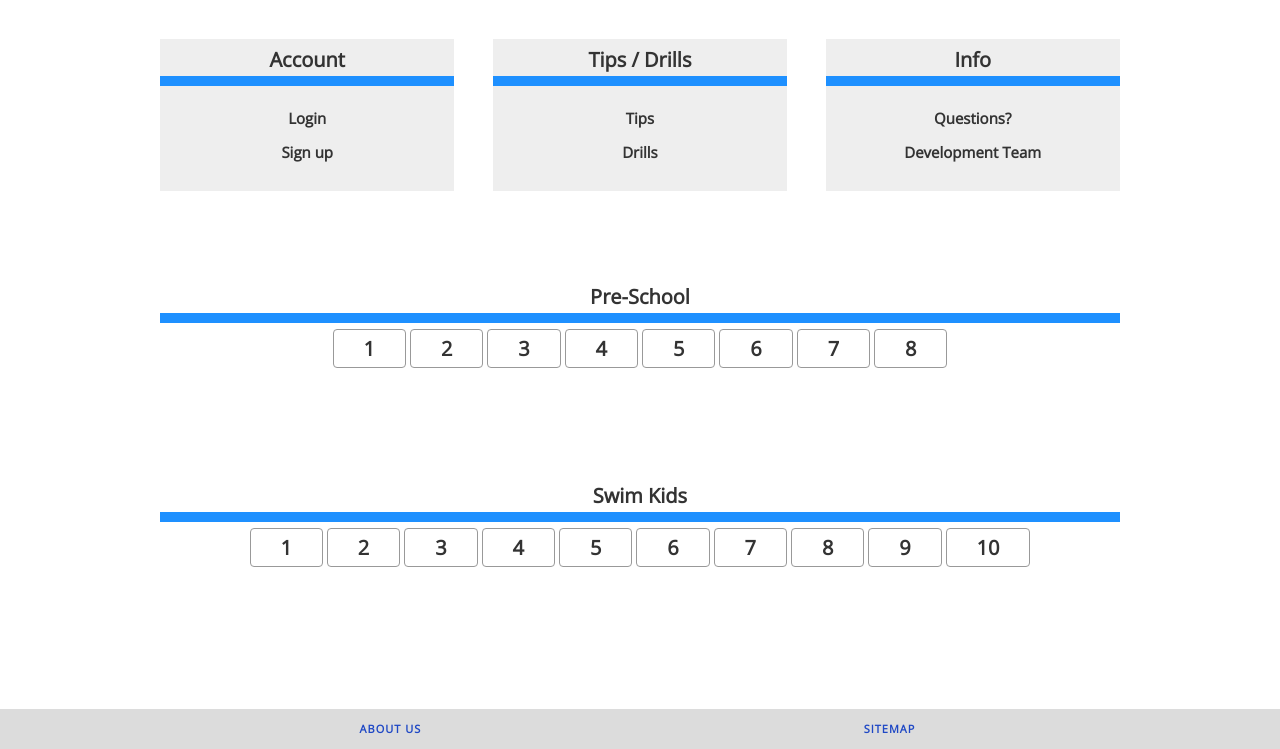
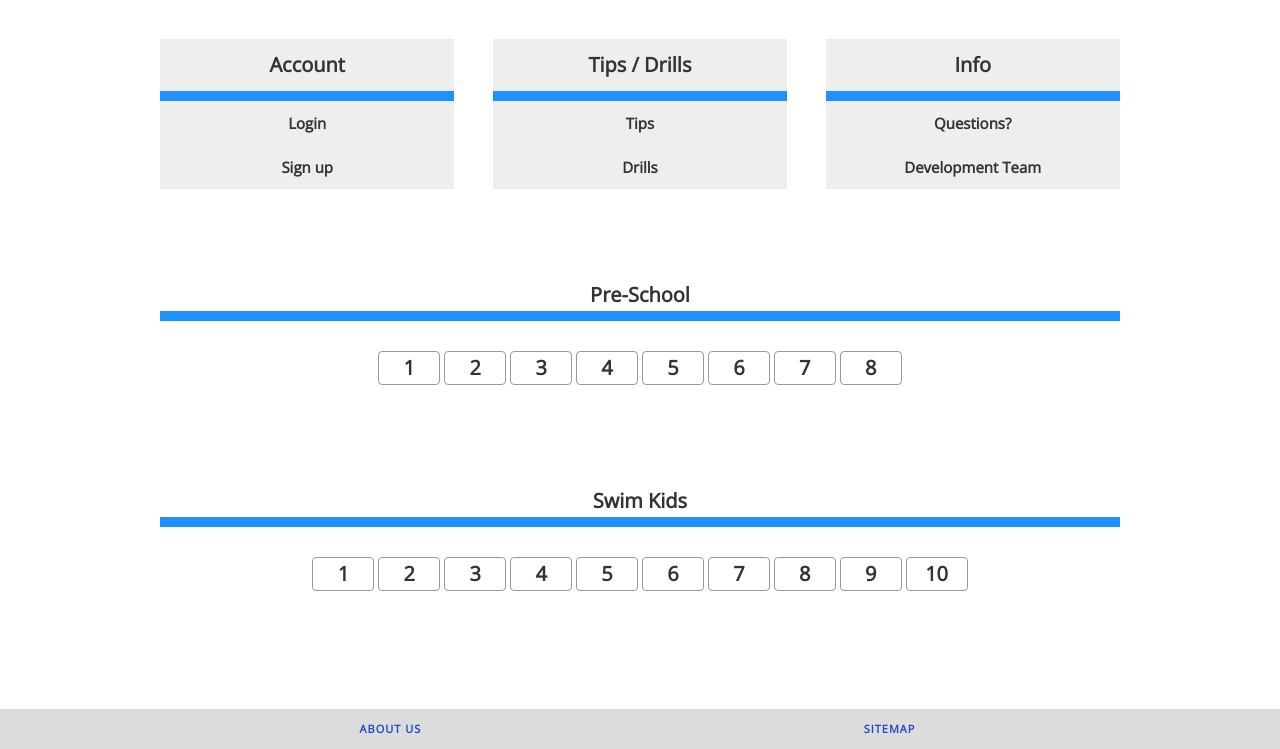
Before and after one commit to Xeltide/project1536, a PHP site: page /sitemap.html in a window 1280 px wide. Shown: the part 51-800 px from the top of the page. Run offline with PHP 8.4, Linux system fonts and the light colour scheme.

Commit message:
Major update. HTML all validates, sitemap reworked and upgraded

```diff
--- a/css/sitemapstyle.css
+++ b/css/sitemapstyle.css
@@ -5,8 +5,6 @@ a {
 }
 .capsule {
 	background-color: #eee;
-	padding-top: .5rem;
-	padding-bottom: .2rem;
 	margin-top: 6em;
 }
 .listCapsule {
@@ -16,37 +14,54 @@ a {
 	text-align: center;
 	font-size: 2rem;
 	border-bottom: 1rem #1E90FF solid;
-	margin-bottom: 1rem;
 }
 .toplist {
 	list-style-type: none;
 	text-align: center;
-	margin-top: 2rem;
+	margin: 0;
 }
-.toplist li:hover {
-	background-color: #88ddFF;
+.capsule li {
+	margin: 0;
+}
+.capsule a {
+	display: block;
+	width: 100%;
+	height: 100%;
+	padding-top: 1rem;
+	padding-bottom: 1rem;
+	margin: 0;
+}
+.capsule a:hover {
+	background-color: #fff;
 	color: #333;
 }
 .table {
 	display: table;
 	margin: 0 auto;
 }
+.numlist {
+	margin: 0;
+}
 .numlist li {
 	border: .1rem #999 solid;
 	border-radius: .2em;
-	padding-top: .5rem;
-	padding-bottom: .5rem;
-	padding-left: 3rem;
-	padding-right: 3rem;
-	width: 2rem;
+	width: 6rem;
 	list-style-type: none;
-	display: inline;
+	display: inline-block;
 	text-align: center;
 	font-size: 2rem;
+	margin-top: 3rem;
 }
-.numlist li:hover {
+
+.numlist a:hover {
 	border-color: #333;
+	background-color: #eee;
 	color: #333;
+}
+.numlist li a {
+	display: block;
+	width: 100%;
+	height: 100%;
 }
 #footer {
 	margin-top: 2rem;
--- a/sitemap.html
+++ b/sitemap.html
@@ -20,6 +20,7 @@
 </head>
 
 <body>
+
   <div id="header">
     <div class="container">
       <div class="row">
@@ -83,8 +84,8 @@
           <!--topheading div, used to style and format the headers for the top sections-->
           <div class="topheading"><a href="#">Account</a></div>
           <ul class="toplist">
-           <a href="#"><li>Login</li></a>
-           <a href="#"><li>Sign up</li></a>
+           <li><a href="#">Login</a></li>
+           <li><a href="#">Sign up</a></li>
          </ul>
        </div>
      </div>
@@ -95,8 +96,8 @@
         <!--topheading div, used to style and format the headers for the top sections-->
         <div class="topheading"><a href="#">Tips / Drills</a></div>
         <ul class="toplist">
-         <a href="#"><li>Tips</li></a>
-         <a href="#"><li>Drills</li></a>
+         <li><a href="#">Tips</a></li>
+         <li><a href="#">Drills</a></li>
        </ul>
      </div>
    </div>
@@ -107,8 +108,8 @@
       <!--topheading div, used to style and format the headers for the top sections-->
       <div class="topheading"><a href="#">Info</a></div>
       <ul class="toplist">
-       <a href="form.html"><li>Questions?</li></a>
-       <a href="#"><li>Development Team</li></a>
+       <li><a href="form.html">Questions?</a></li>
+       <li><a href="#">Development Team</a></li>
      </ul>
    </div>
  </div>
@@ -125,14 +126,14 @@
       <!--table div, enables styling and formatting for the numlist-->
       <div class="table">
         <ul class="numlist">
-        <a href="content/contentPS1.html"><li>1</li></a>
-        <a href="content/contentPS1.html"><li>2</li></a>
-        <a href="content/contentPS1.html"><li>3</li></a>
-        <a href="content/contentPS1.html"><li>4</li></a>
-        <a href="content/contentPS1.html"><li>5</li></a>
-        <a href="content/contentPS1.html"><li>6</li></a>
-        <a href="content/contentPS1.html"><li>7</li></a>
-        <a href="content/contentPS1.html"><li>8</li></a>
+          <li><a href="content/contentPS1.html">1</a></li>
+          <li><a href="content/contentPS1.html">2</a></li>
+          <li><a href="content/contentPS1.html">3</a></li>
+          <li><a href="content/contentPS1.html">4</a></li>
+          <li><a href="content/contentPS1.html">5</a></li>
+          <li><a href="content/contentPS1.html">6</a></li>
+          <li><a href="content/contentPS1.html">7</a></li>
+          <li><a href="content/contentPS1.html">8</a></li>
         </ul>
       </div>
     </div>
@@ -147,16 +148,16 @@
     <!--table div, enables styling and formatting for the numlist-->
     <div class="table">
       <ul class="numlist">
-      <a href="content/contentSK1.html"><li>1</li></a>
-      <a href="content/contentSK2.html"><li>2</li></a>
-      <a href="content/contentSK3.html"><li>3</li></a>
-      <a href="content/contentSK4.html"><li>4</li></a>
-      <a href="content/contentSK5.html"><li>5</li></a>
-      <a href="content/contentSK6.html"><li>6</li></a>
-      <a href="content/contentSK7.html"><li>7</li></a>
-      <a href="content/contentSK8.html"><li>8</li></a>
-      <a href="content/contentSK9.html"><li>9</li></a>
-      <a href="content/contentSK10.html"><li>10</li></a>
+        <li><a href="content/contentSK1.html">1</a></li>
+        <li><a href="content/contentSK2.html">2</a></li>
+        <li><a href="content/contentSK3.html">3</a></li>
+        <li><a href="content/contentSK4.html">4</a></li>
+        <li><a href="content/contentSK5.html">5</a></li>
+        <li><a href="content/contentSK6.html">6</a></li>
+        <li><a href="content/contentSK7.html">7</a></li>
+        <li><a href="content/contentSK8.html">8</a></li>
+        <li><a href="content/contentSK9.html">9</a></li>
+        <li><a href="content/contentSK10.html">10</a></li>
       </ul>
     </div>
   </div>
@@ -164,7 +165,6 @@
 
 </div>
 </div>
-
 <div id="footer" class="footer">
   <div class="container">
     <div class="row">
@@ -177,6 +177,5 @@
     </div>
   </div>
 </div>
-
 </body>
 </html>
```
Also changed, not shown: form.html (+6 -4 lines). Lines whose indentation alone changed are shown as unchanged.
